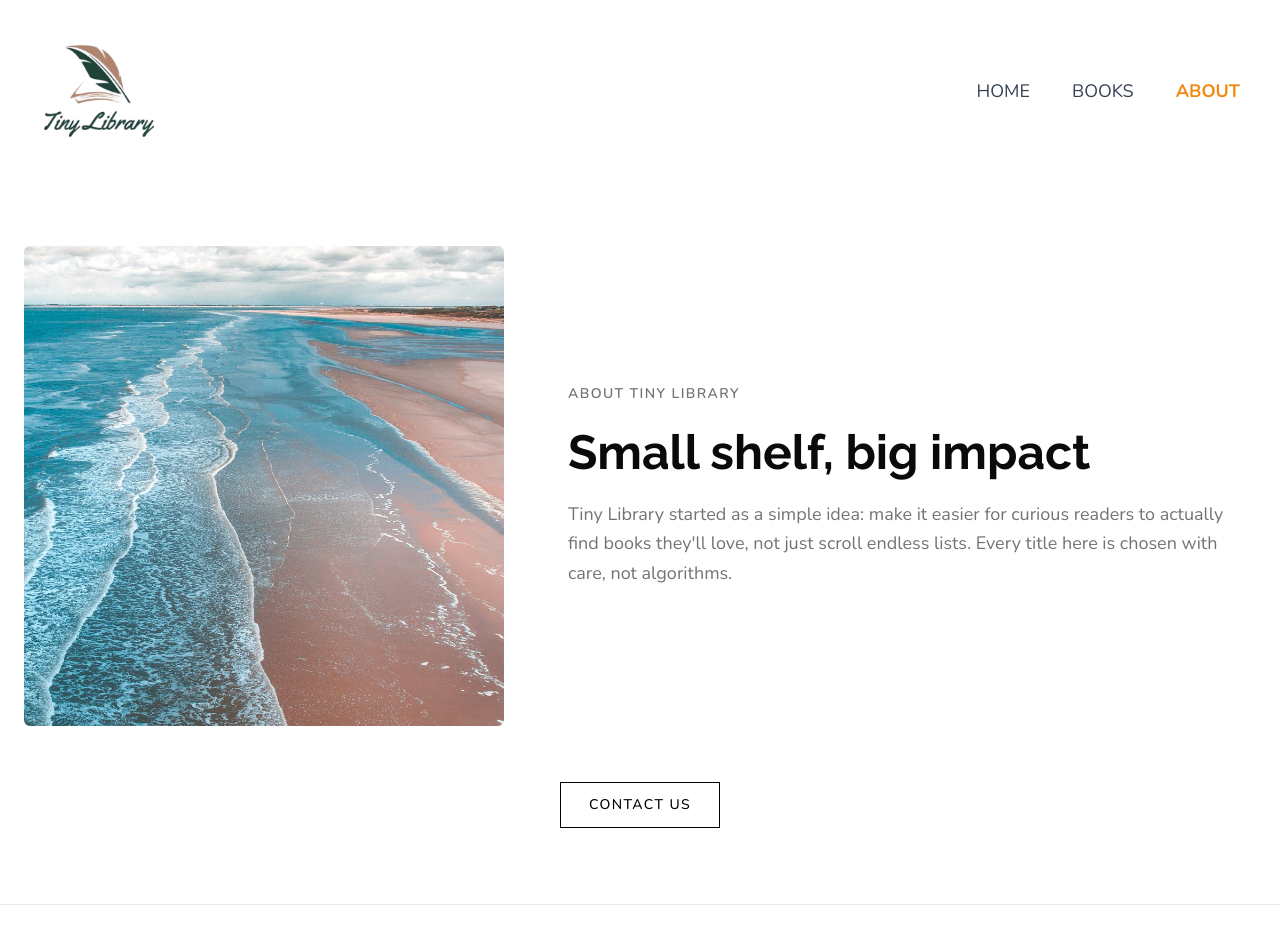
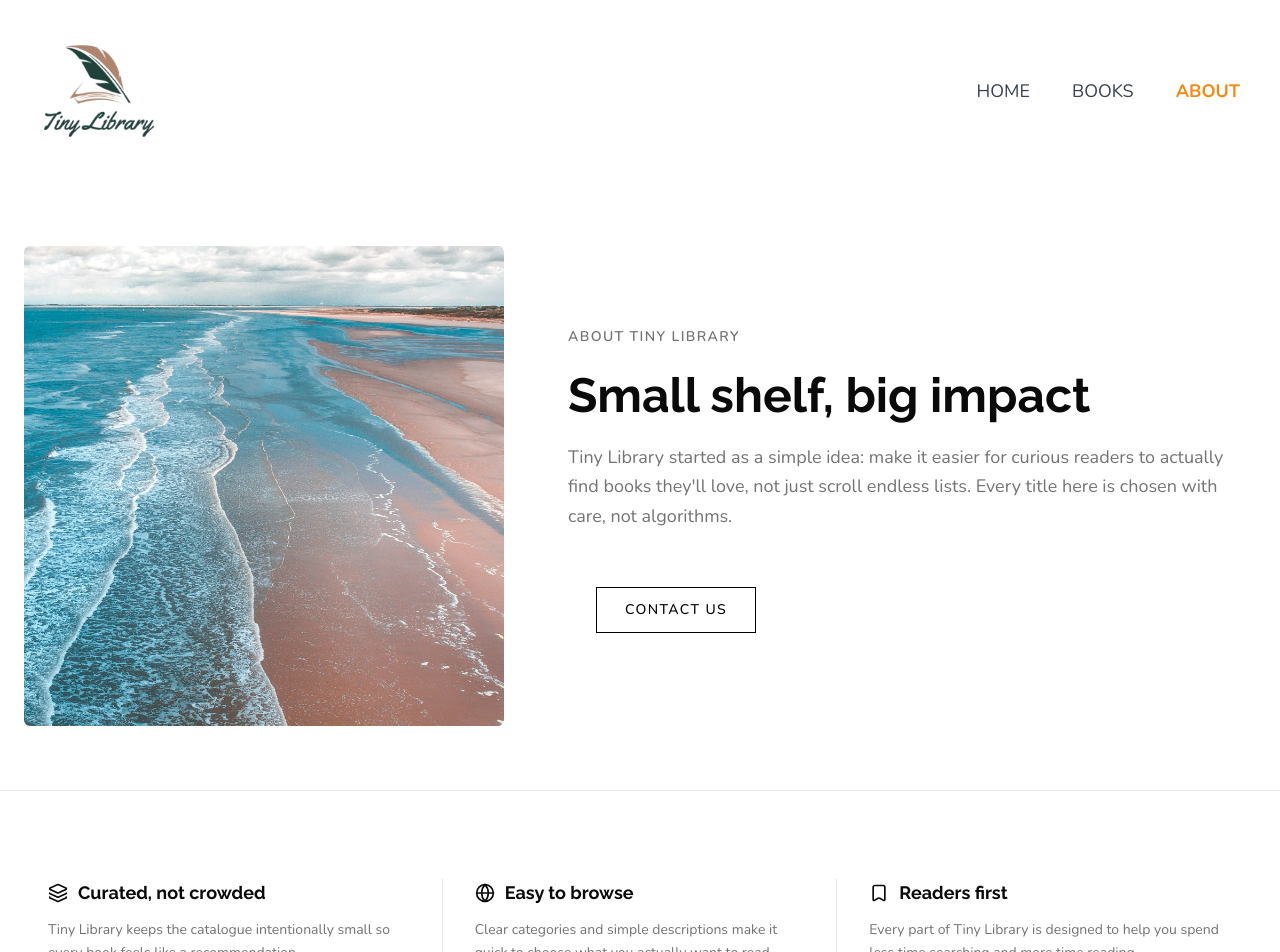
Before and after one commit to yy933/tiny-library, a Next.js app: page /about in a window 1280 px wide. Shown: the top 952 px of the page. Built offline with nearby package versions, Linux system fonts and the light colour scheme.

Commit message:
style(AboutPage): move contact button into description section on the top

```diff
--- a/app/about/page.tsx
+++ b/app/about/page.tsx
@@ -34,17 +34,16 @@ export default function AboutPage() {
               endless lists. Every title here is chosen with care, not
               algorithms.
             </p>
+            {/* contact button */}
+            <div className="mt-8 md:mt-12 flex justify-center md:justify-start">
+              <Button
+                className="inline-block px-7 py-3 text-sm font-medium tracking-widest uppercase transition-colors duration-200"
+                href="/about/contact"
+              >
+                CONTACT US
+              </Button>
+            </div>
           </div>
-        </div>
-
-        {/* bottom(desktop): contact button */}
-        <div className="mt-8 md:mt-12 flex justify-center">
-          <Button
-            className="inline-block px-7 py-3 text-sm font-medium tracking-widest uppercase transition-colors duration-200"
-            href="/about/contact"
-          >
-            CONTACT US
-          </Button>
         </div>
       </section>
       <hr className="border-gray-200" aria-hidden="true" />
```
